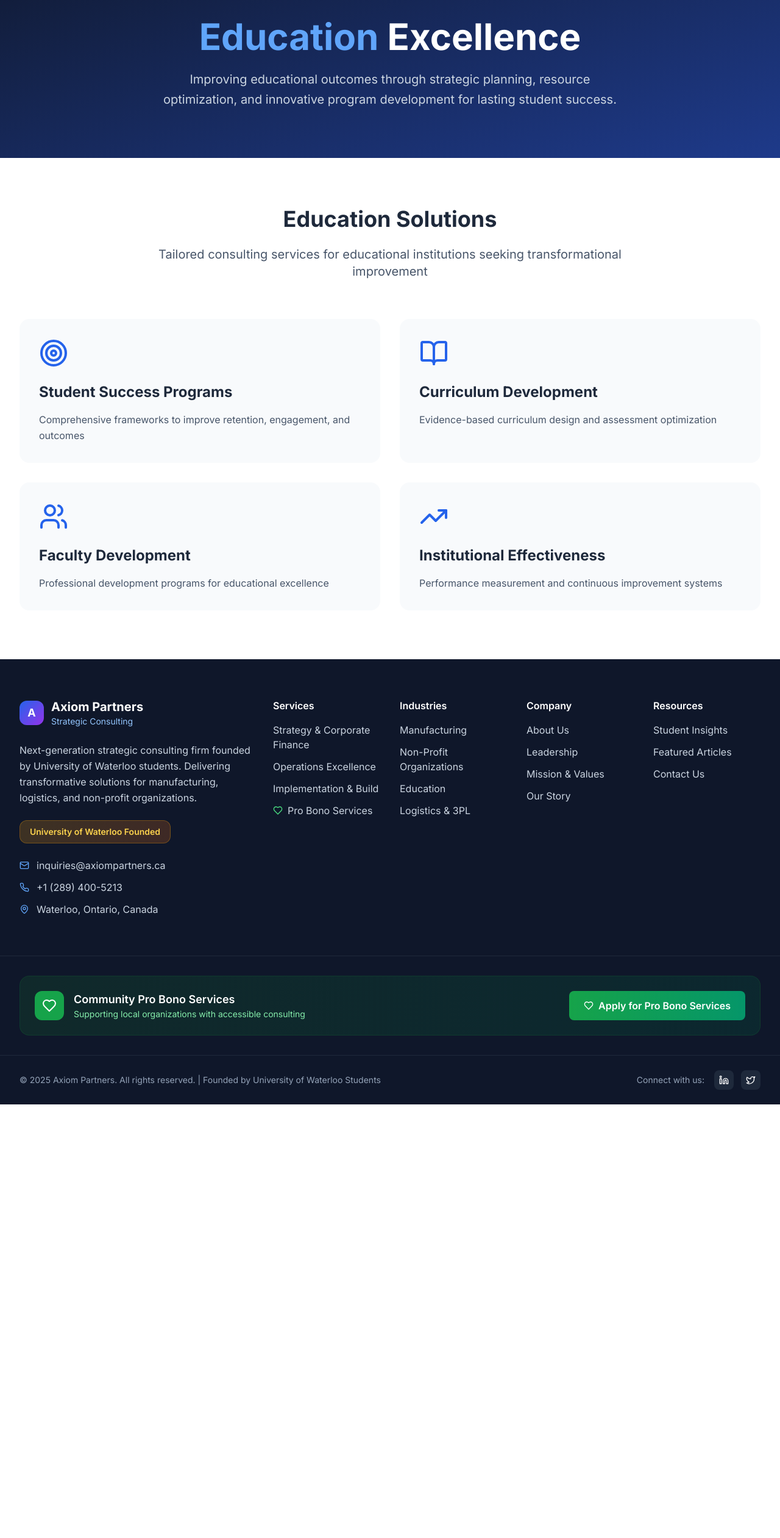
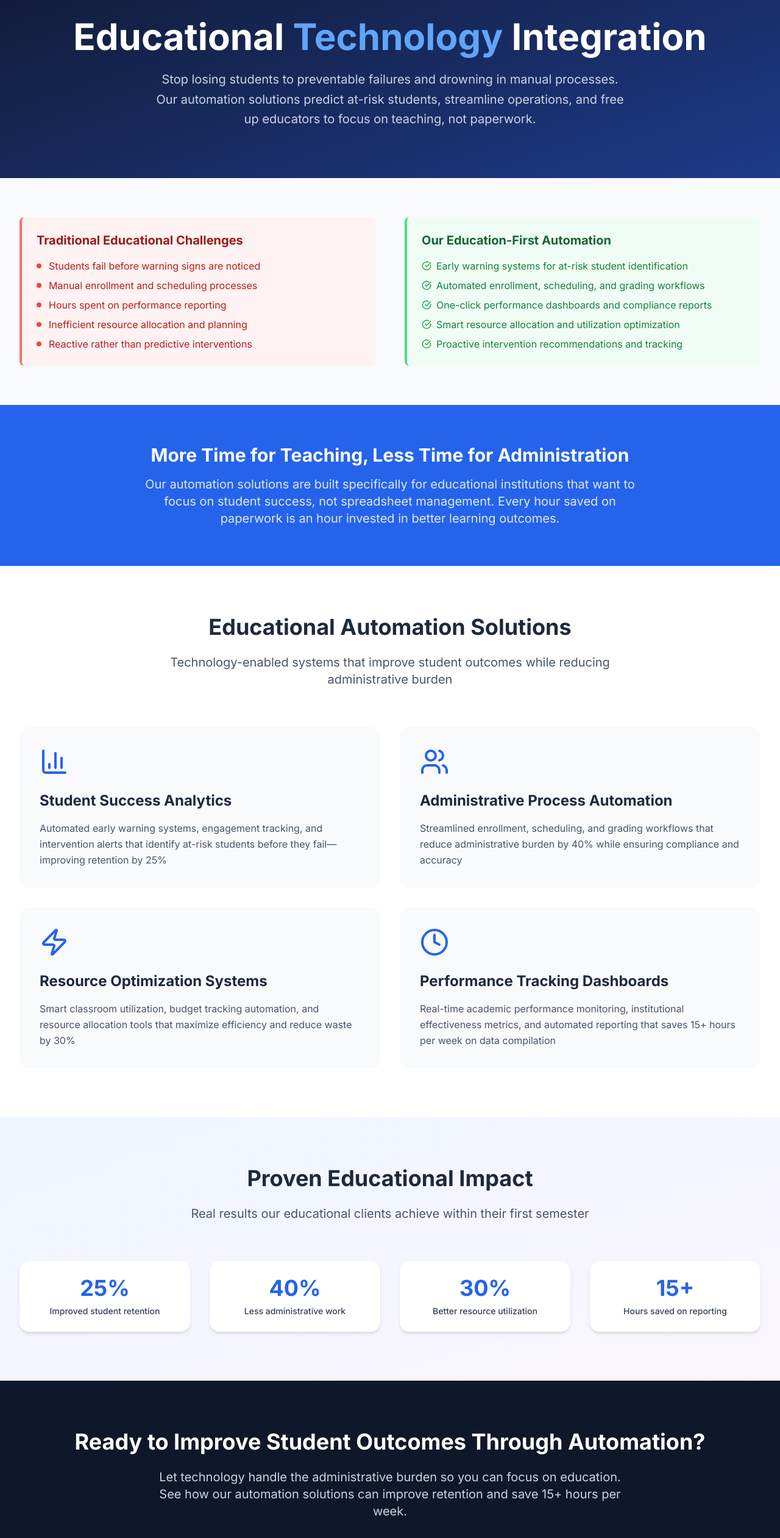
Before and after one commit to wlerouxaxiom/Axiom-Partners-Website, a Next.js app: page /industries/education in a window 1280 px wide. Shown: the part 234-2756 px from the top of the page at 61% size. Before the commit the page ends 2045 px from the top, so only its background shows below. Built offline with nearby package versions, Linux system fonts and the light colour scheme.

Commit message:
Update Education page with technology integration messaging

```diff
--- a/app/industries/education/page.tsx
+++ b/app/industries/education/page.tsx
@@ -1,30 +1,37 @@
 'use client';
 import React from 'react';
 import { motion } from 'framer-motion';
-import { GraduationCap, CheckCircle, BookOpen, Users, Target, TrendingUp } from 'lucide-react';
+import { GraduationCap, Zap, BarChart3, Users, Clock, CheckCircle } from 'lucide-react';
 
 export default function Education() {
   const solutions = [
     {
-      icon: Target,
-      title: 'Student Success Programs',
-      description: 'Comprehensive frameworks to improve retention, engagement, and outcomes'
-    },
-    {
-      icon: BookOpen,
-      title: 'Curriculum Development',
-      description: 'Evidence-based curriculum design and assessment optimization'
+      icon: BarChart3,
+      title: 'Student Success Analytics',
+      description: 'Automated early warning systems, engagement tracking, and intervention alerts that identify at-risk students before they fail—improving retention by 25%'
     },
     {
       icon: Users,
-      title: 'Faculty Development',
-      description: 'Professional development programs for educational excellence'
+      title: 'Administrative Process Automation',
+      description: 'Streamlined enrollment, scheduling, and grading workflows that reduce administrative burden by 40% while ensuring compliance and accuracy'
     },
     {
-      icon: TrendingUp,
-      title: 'Institutional Effectiveness',
-      description: 'Performance measurement and continuous improvement systems'
+      icon: Zap,
+      title: 'Resource Optimization Systems',
+      description: 'Smart classroom utilization, budget tracking automation, and resource allocation tools that maximize efficiency and reduce waste by 30%'
+    },
+    {
+      icon: Clock,
+      title: 'Performance Tracking Dashboards',
+      description: 'Real-time academic performance monitoring, institutional effectiveness metrics, and automated reporting that saves 15+ hours per week on data compilation'
     }
+  ];
+
+  const outcomes = [
+    { metric: '25%', description: 'Improved student retention' },
+    { metric: '40%', description: 'Less administrative work' },
+    { metric: '30%', description: 'Better resource utilization' },
+    { metric: '15+', description: 'Hours saved on reporting' }
   ];
 
   return (
@@ -40,11 +47,73 @@ export default function Education() {
           >
             <GraduationCap className="w-20 h-20 text-blue-400 mx-auto mb-6" />
             <h1 className="text-5xl md:text-6xl font-bold mb-6">
-              <span className="text-blue-400">Education</span> Excellence
+              Educational <span className="text-blue-400">Technology</span> Integration
             </h1>
             <p className="text-xl text-slate-300 max-w-3xl mx-auto leading-relaxed">
-              Improving educational outcomes through strategic planning, resource optimization,
-              and innovative program development for lasting student success.
+              Stop losing students to preventable failures and drowning in manual processes. Our automation solutions
+              predict at-risk students, streamline operations, and free up educators to focus on teaching, not paperwork.
+            </p>
+          </motion.div>
+        </div>
+      </section>
+
+      {/* Problem/Solution Contrast */}
+      <section className="py-16 bg-slate-50">
+        <div className="max-w-7xl mx-auto px-4 sm:px-6 lg:px-8">
+          <div className="grid grid-cols-1 lg:grid-cols-2 gap-12">
+            <motion.div
+              initial={{ opacity: 0, x: -30 }}
+              whileInView={{ opacity: 1, x: 0 }}
+              transition={{ duration: 0.8 }}
+              viewport={{ once: true }}
+              className="bg-red-50 border-l-4 border-red-400 rounded-lg p-6"
+            >
+              <h3 className="text-xl font-bold text-red-800 mb-4">Traditional Educational Challenges</h3>
+              <ul className="space-y-2 text-red-700">
+                <li className="flex items-center"><span className="w-2 h-2 bg-red-500 rounded-full mr-3"></span>Students fail before warning signs are noticed</li>
+                <li className="flex items-center"><span className="w-2 h-2 bg-red-500 rounded-full mr-3"></span>Manual enrollment and scheduling processes</li>
+                <li className="flex items-center"><span className="w-2 h-2 bg-red-500 rounded-full mr-3"></span>Hours spent on performance reporting</li>
+                <li className="flex items-center"><span className="w-2 h-2 bg-red-500 rounded-full mr-3"></span>Inefficient resource allocation and planning</li>
+                <li className="flex items-center"><span className="w-2 h-2 bg-red-500 rounded-full mr-3"></span>Reactive rather than predictive interventions</li>
+              </ul>
+            </motion.div>
+
+            <motion.div
+              initial={{ opacity: 0, x: 30 }}
+              whileInView={{ opacity: 1, x: 0 }}
+              transition={{ duration: 0.8 }}
+              viewport={{ once: true }}
+              className="bg-green-50 border-l-4 border-green-400 rounded-lg p-6"
+            >
+              <h3 className="text-xl font-bold text-green-800 mb-4">Our Education-First Automation</h3>
+              <ul className="space-y-2 text-green-700">
+                <li className="flex items-center"><CheckCircle className="w-4 h-4 text-green-600 mr-2"></CheckCircle>Early warning systems for at-risk student identification</li>
+                <li className="flex items-center"><CheckCircle className="w-4 h-4 text-green-600 mr-2"></CheckCircle>Automated enrollment, scheduling, and grading workflows</li>
+                <li className="flex items-center"><CheckCircle className="w-4 h-4 text-green-600 mr-2"></CheckCircle>One-click performance dashboards and compliance reports</li>
+                <li className="flex items-center"><CheckCircle className="w-4 h-4 text-green-600 mr-2"></CheckCircle>Smart resource allocation and utilization optimization</li>
+                <li className="flex items-center"><CheckCircle className="w-4 h-4 text-green-600 mr-2"></CheckCircle>Proactive intervention recommendations and tracking</li>
+              </ul>
+            </motion.div>
+          </div>
+        </div>
+      </section>
+
+      {/* Education Focus Statement */}
+      <section className="py-16 bg-blue-600">
+        <div className="max-w-4xl mx-auto px-4 sm:px-6 lg:px-8 text-center">
+          <motion.div
+            initial={{ opacity: 0, y: 30 }}
+            whileInView={{ opacity: 1, y: 0 }}
+            transition={{ duration: 0.8 }}
+            viewport={{ once: true }}
+          >
+            <h2 className="text-3xl font-bold text-white mb-4">
+              More Time for Teaching, Less Time for Administration
+            </h2>
+            <p className="text-xl text-blue-100">
+              Our automation solutions are built specifically for educational institutions that want to
+              focus on student success, not spreadsheet management. Every hour saved on paperwork is
+              an hour invested in better learning outcomes.
             </p>
           </motion.div>
         </div>
@@ -60,9 +129,9 @@ export default function Education() {
             viewport={{ once: true }}
             className="text-center mb-16"
           >
-            <h2 className="text-4xl font-bold text-slate-800 mb-6">Education Solutions</h2>
+            <h2 className="text-4xl font-bold text-slate-800 mb-6">Educational Automation Solutions</h2>
             <p className="text-xl text-slate-600 max-w-3xl mx-auto">
-              Tailored consulting services for educational institutions seeking transformational improvement
+              Technology-enabled systems that improve student outcomes while reducing administrative burden
             </p>
           </motion.div>
 
@@ -76,7 +145,7 @@ export default function Education() {
                 viewport={{ once: true }}
                 className="group"
               >
-                <div className="bg-slate-50 rounded-2xl p-8 hover:shadow-lg transition-all duration-300 hover:-translate-y-2 h-full">
+                <div className="bg-slate-50 rounded-2xl p-8 hover:shadow-lg transition-all duration-300 hover:-translate-y-2 h-full border border-transparent hover:border-blue-200">
                   <solution.icon className="w-12 h-12 text-blue-600 mb-6 group-hover:scale-110 transition-transform" />
                   <h3 className="text-2xl font-bold text-slate-800 mb-4">{solution.title}</h3>
                   <p className="text-slate-600 leading-relaxed">{solution.description}</p>
@@ -86,6 +155,76 @@ export default function Education() {
           </div>
         </div>
       </section>
+
+      {/* Measurable Outcomes */}
+      <section className="py-20 bg-gradient-to-br from-blue-50 to-purple-50">
+        <div className="max-w-7xl mx-auto px-4 sm:px-6 lg:px-8">
+          <motion.div
+            initial={{ opacity: 0, y: 30 }}
+            whileInView={{ opacity: 1, y: 0 }}
+            transition={{ duration: 0.8 }}
+            viewport={{ once: true }}
+            className="text-center mb-16"
+          >
+            <h2 className="text-4xl font-bold text-slate-800 mb-6">Proven Educational Impact</h2>
+            <p className="text-xl text-slate-600">
+              Real results our educational clients achieve within their first semester
+            </p>
+          </motion.div>
+
+          <div className="grid grid-cols-2 md:grid-cols-4 gap-8">
+            {outcomes.map((outcome, index) => (
+              <motion.div
+                key={outcome.metric}
+                initial={{ opacity: 0, y: 30 }}
+                whileInView={{ opacity: 1, y: 0 }}
+                transition={{ duration: 0.8, delay: index * 0.2 }}
+                viewport={{ once: true }}
+                className="text-center bg-white rounded-2xl p-6 shadow-md"
+              >
+                <div className="text-4xl font-bold text-blue-600 mb-2">{outcome.metric}</div>
+                <div className="text-slate-700 text-sm font-medium">{outcome.description}</div>
+              </motion.div>
+            ))}
+          </div>
+        </div>
+      </section>
+
+      {/* CTA Section */}
+      <section className="py-20 bg-slate-900">
+        <div className="max-w-7xl mx-auto px-4 sm:px-6 lg:px-8 text-center">
+          <motion.div
+            initial={{ opacity: 0, y: 30 }}
+            whileInView={{ opacity: 1, y: 0 }}
+            transition={{ duration: 0.8 }}
+            viewport={{ once: true }}
+          >
+            <h2 className="text-4xl font-bold text-white mb-6">
+              Ready to Improve Student Outcomes Through Automation?
+            </h2>
+            <p className="text-xl text-slate-300 mb-8 max-w-3xl mx-auto">
+              Let technology handle the administrative burden so you can focus on education.
+              See how our automation solutions can improve retention and save 15+ hours per week.
+            </p>
+            <div className="flex flex-col sm:flex-row gap-4 justify-center">
+              <motion.a
+                whileHover={{ scale: 1.05 }}
+                href="/contact"
+                className="inline-flex items-center px-8 py-4 bg-gradient-to-r from-blue-600 to-purple-600 text-white rounded-xl font-semibold hover:shadow-lg transition-all duration-300"
+              >
+                Schedule Your Education Assessment
+              </motion.a>
+              <motion.a
+                whileHover={{ scale: 1.05 }}
+                href="/contact"
+                className="inline-flex items-center px-8 py-4 border-2 border-blue-400 text-blue-400 rounded-xl font-semibold hover:bg-blue-400 hover:text-white transition-all duration-300"
+              >
+                View Student Success Case Studies
+              </motion.a>
+            </div>
+          </motion.div>
+        </div>
+      </section>
     </div>
   );
 }
```
